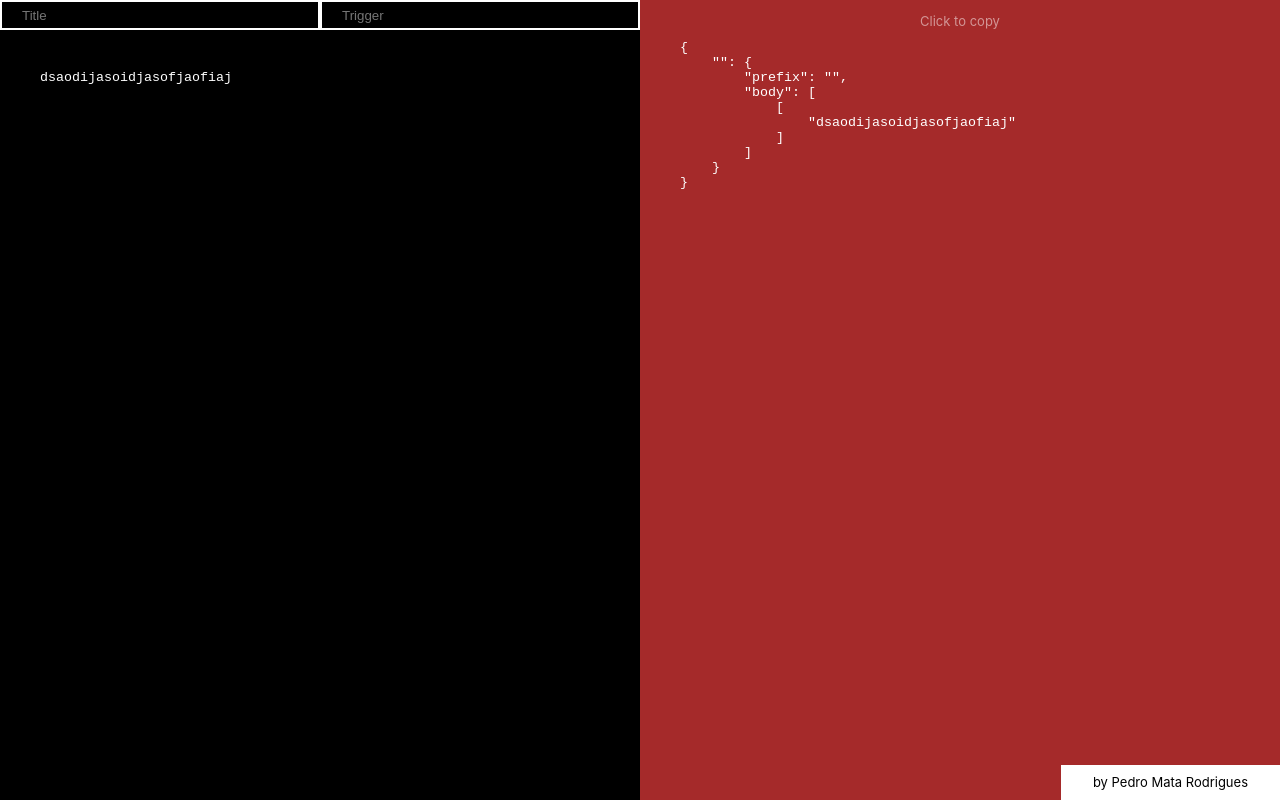
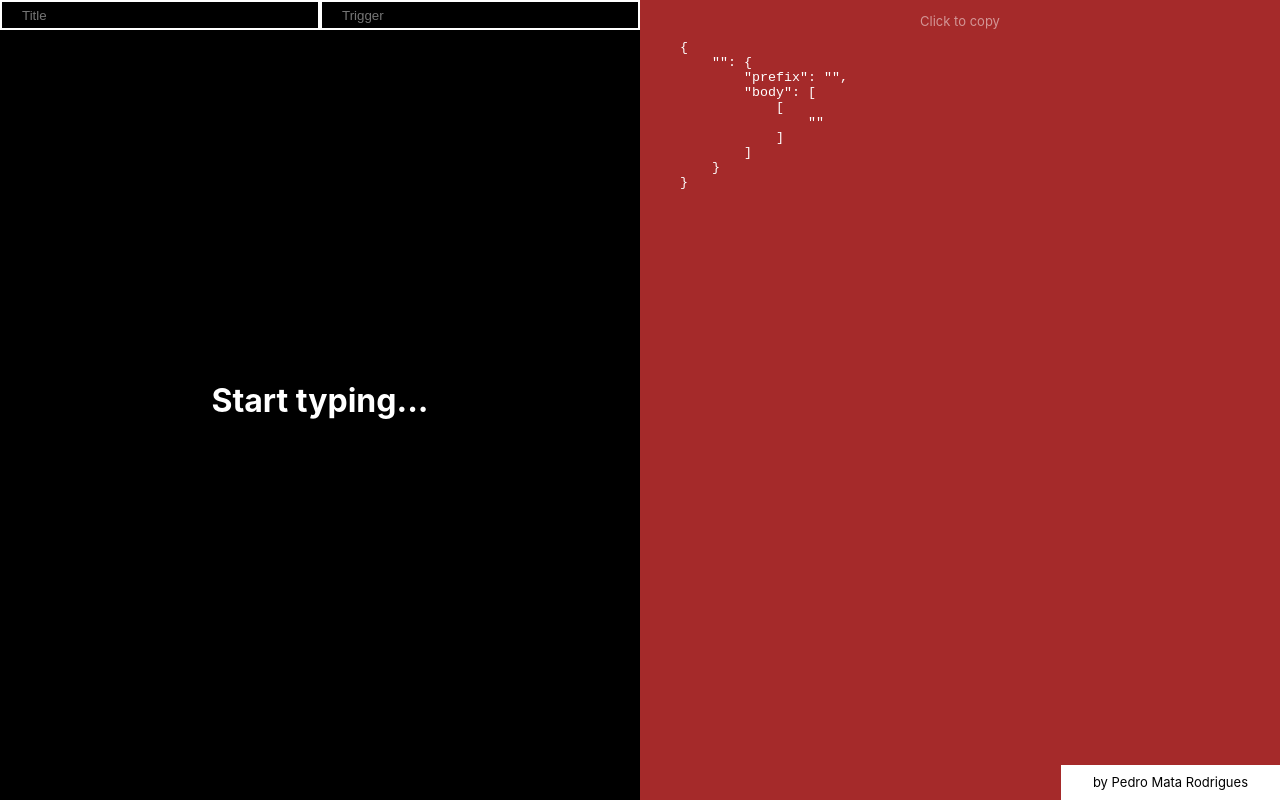
Before and after one commit to pmatarodrigues/snippet-generator, a Next.js app: page / in a window 1280 px wide. Built offline with nearby package versions, Linux system fonts and the light colour scheme.

Commit message:
fix: remove original placeholder

```diff
--- a/pages/index.js
+++ b/pages/index.js
@@ -11,7 +11,7 @@ import CodeContext from '../context/state'
 import styles from '../styles/Home.module.css'
 
 export default function Home() {
-  const [code, setCode] = useState("dsaodijasoidjasofjaofiaj")
+  const [code, setCode] = useState("")
   const [title, setTitle] = useState("")
   const [trigger, setTrigger] = useState("")
 
```
